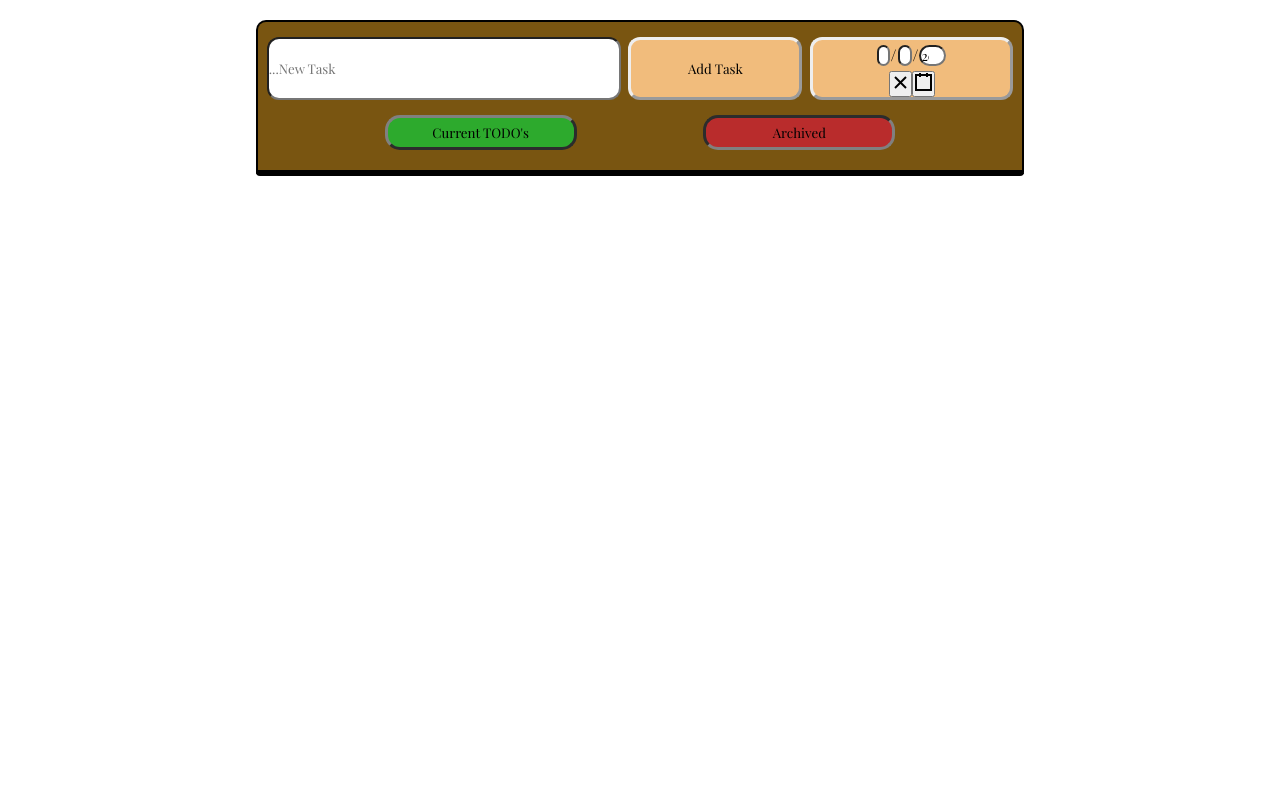
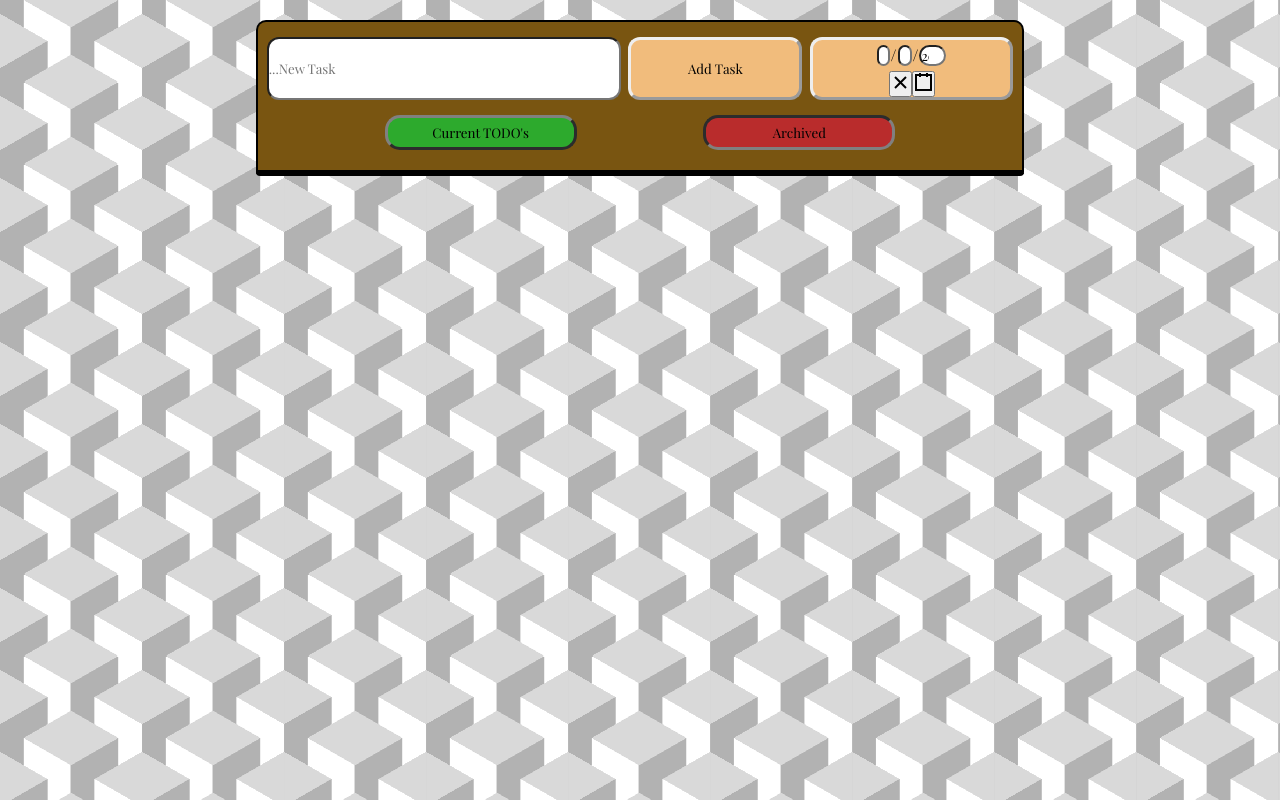
Before and after one commit to davejlhale/rTodoList-Tracker, a React (Create React App) app: page / in a window 1280 px wide. Built offline with nearby package versions, Linux system fonts and the light colour scheme.

Commit message:
Update App.css

```diff
--- a/src/css/App.css
+++ b/src/css/App.css
@@ -22,4 +22,19 @@
 #taskCards-wrapper:last-child {
   border-bottom-left-radius:10px;
   border-bottom-right-radius:10px;
+}html {
+  --s: 82px; /* control the size */
+  --c1: #b2b2b2;
+  --c2: #ffffff;
+  --c3: #d9d9d9;
+
+  --_g: var(--c3) 0 120deg,#0000 0;
+  background:
+    conic-gradient(from -60deg at 50% calc(100%/3),var(--_g)),
+    conic-gradient(from 120deg at 50% calc(200%/3),var(--_g)),
+    conic-gradient(from  60deg at calc(200%/3),var(--c3) 60deg,var(--c2) 0 120deg,#0000 0),
+    conic-gradient(from 180deg at calc(100%/3),var(--c1) 60deg,var(--_g)),
+    linear-gradient(90deg,var(--c1)   calc(100%/6),var(--c2) 0 50%,
+                          var(--c1) 0 calc(500%/6),var(--c2) 0);
+  background-size: calc(1.732*var(--s)) var(--s);
 }
```
